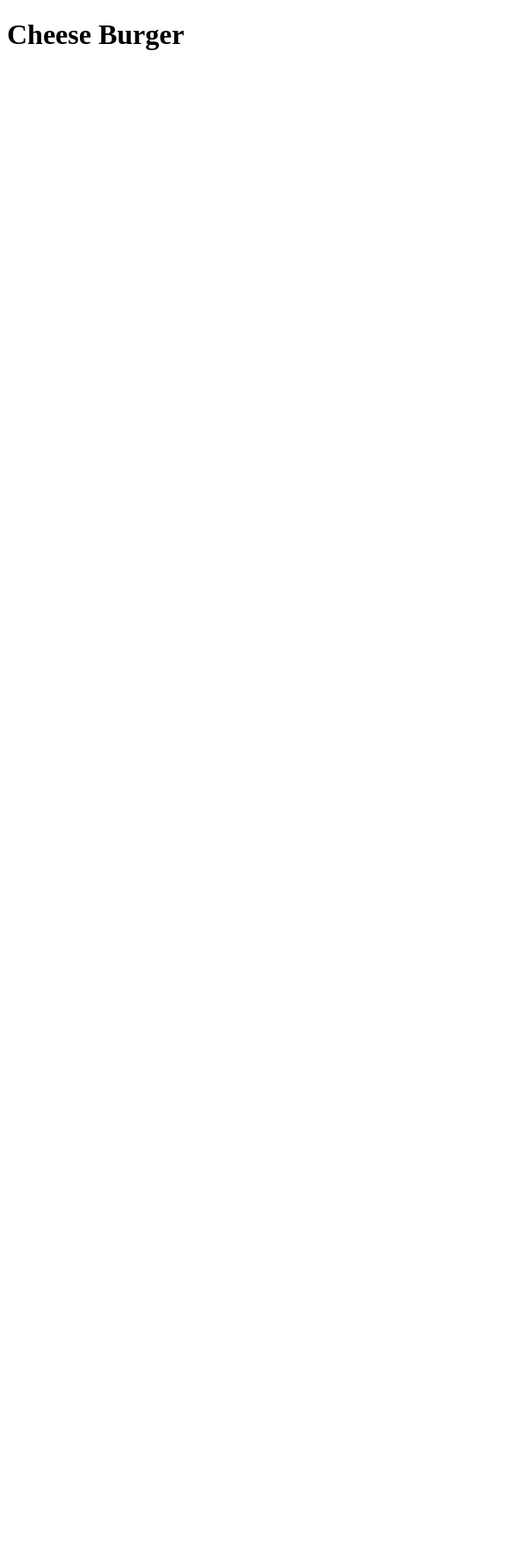
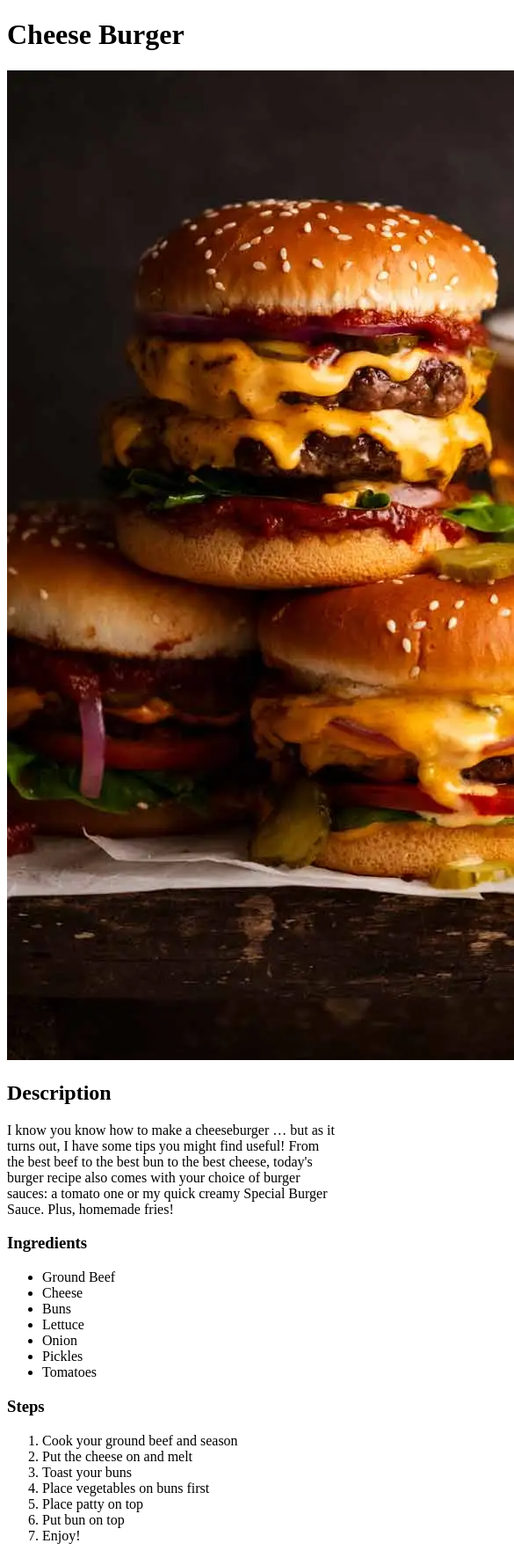
Before and after one commit to aidanahn/odin-recipes, a plain HTML site: page recipes/cheese-burger.html in a window 390 px wide. Shown: the top 1771 px of the page at 88% size, 585 px wide, since content can reach past the window. Before the commit the page ends 844 px from the top, so only its background shows below. Drawn offline with Linux system fonts and the light colour scheme.

Commit message:
Added cheese-burger.html recipe and fries.html recipe
Needed to add 2 more recipes as well as images.

```diff
--- a/recipes/cheese-burger.html
+++ b/recipes/cheese-burger.html
@@ -5,5 +5,31 @@
     </head>
     <body>
         <h1>Cheese Burger</h1>
+        <img src="../images/cheese-burger.webp">
+        <h2>Description</h2>
+        <p>I know you know how to make a cheeseburger … but as it turns out, I have some tips you might find useful!
+        From the best beef to the best bun to the best cheese, today's burger recipe also comes with your choice of
+        burger sauces: a tomato one or my quick creamy Special Burger Sauce. Plus, homemade fries!</p>
+        <h3>Ingredients</h3>
+        <ul>
+            <li>Ground Beef</li>
+            <li>Cheese</li>
+            <li>Buns</li>
+            <li>Lettuce</li>
+            <li>Onion</li>
+            <li>Pickles</li>
+            <li>Tomatoes</li>
+        </ul>
+
+        <h3>Steps</h3>
+        <ol>
+            <li>Cook your ground beef and season</li>
+            <li>Put the cheese on and melt</li>
+            <li>Toast your buns</li>
+            <li>Place vegetables on buns first</li>
+            <li>Place patty on top</li>
+            <li>Put bun on top</li>
+            <li>Enjoy!</li>
+        </ol>
     </body>
 </html>
```
Also changed, not shown: index.html (+2 -0 lines), recipes/bacon-egg-cheese.html (added, +31 -0 lines), recipes/fries.html (added, +29 -0 lines), images/bacon-egg-cheese.webp (added), images/cheese-burger.webp (added), images/fries.webp (added).
